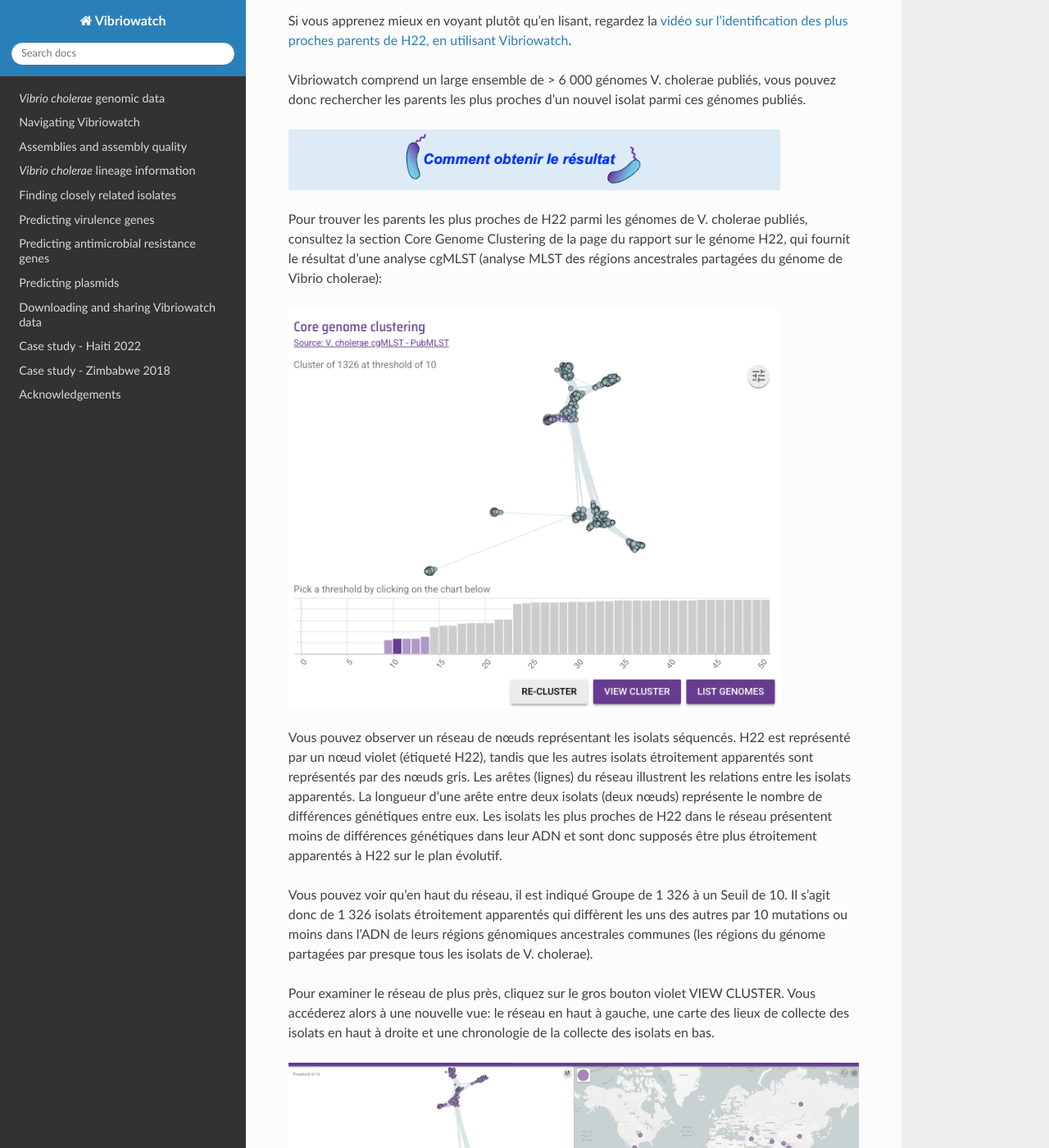
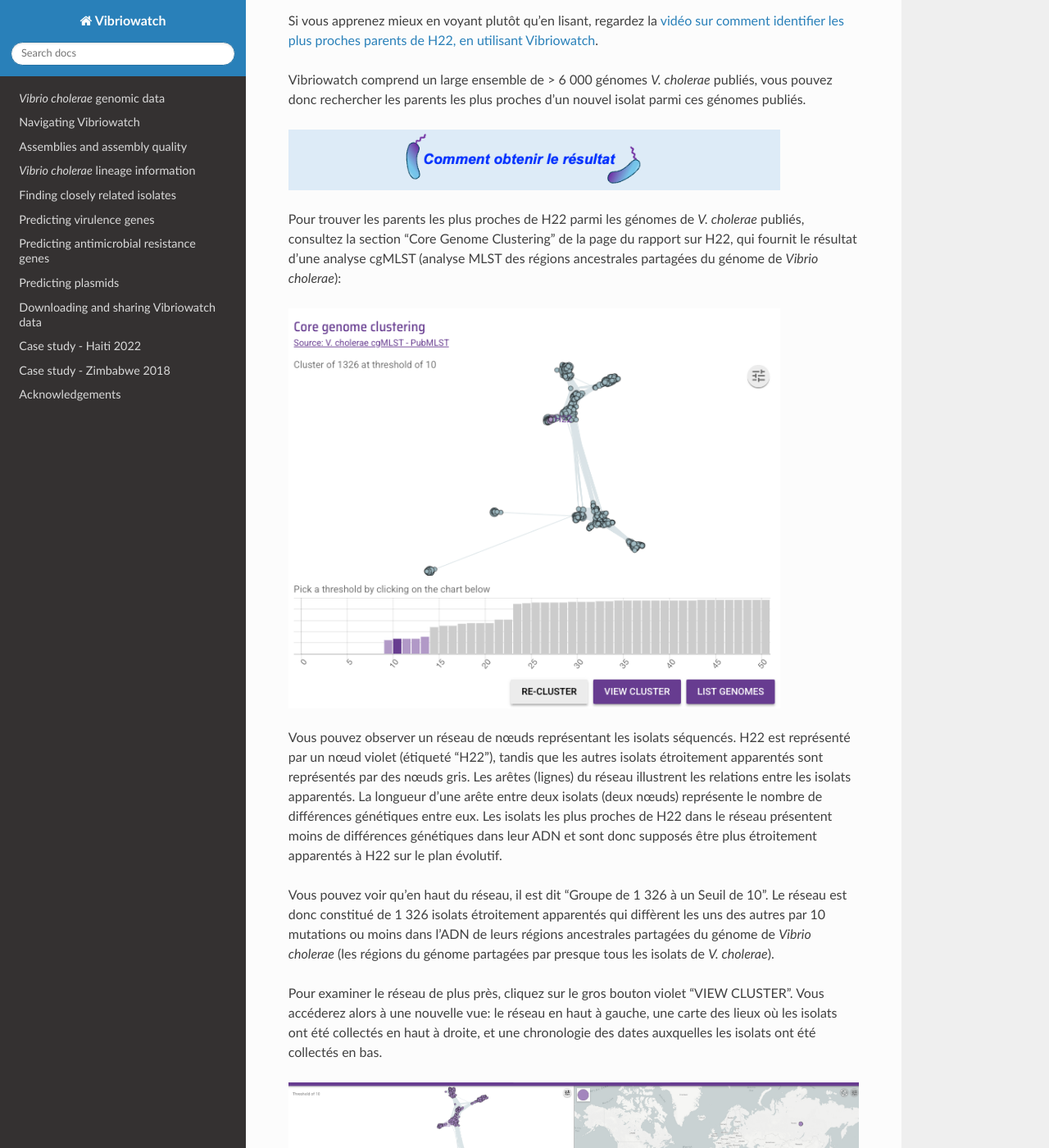
Before and after one commit to avrilcoghlan/vibriowatch, a Sphinx documentation site: the page built from docs/source/haiti_francais.rst, in a window 1280 px wide and 1400 px high, scrolled down 12127 px. Shown: the whole window at 82% size. Built offline with Sphinx 7.4.7 and the Read the Docs theme 3.1.0, drawn with Linux system fonts in a browser that asks for light colours; some of the changed text lies outside the part shown.

Commit message:
Update haiti_francais.rst

```diff
--- a/docs/source/haiti_francais.rst
+++ b/docs/source/haiti_francais.rst
@@ -271,30 +271,31 @@
 Quels sont les plus proches parents de H22 parmi les génomes de Vibrio cholerae publiés?
 ----------------------------------------------------------------------------------------
 
-Si vous apprenez mieux en voyant plutôt qu'en lisant, regardez la `vidéo sur l'identification des plus proches parents de H22, en utilisant Vibriowatch`_.
+Si vous apprenez mieux en voyant plutôt qu'en lisant, regardez la `vidéo sur comment identifier les plus proches parents de H22, en utilisant Vibriowatch`_.
 
-.. _vidéo sur l'identification des plus proches parents de H22, en utilisant Vibriowatch: https://youtu.be/08PCqdvbhWE
+.. _vidéo sur comment identifier les plus proches parents de H22, en utilisant Vibriowatch: https://youtu.be/08PCqdvbhWE
 
-Vibriowatch comprend un large ensemble de > 6 000 génomes V. cholerae publiés, vous pouvez donc rechercher les parents les plus proches d'un nouvel isolat parmi ces génomes publiés.
+Vibriowatch comprend un large ensemble de > 6 000 génomes *V. cholerae* publiés, vous pouvez donc rechercher les parents les plus proches d'un nouvel isolat parmi ces génomes publiés.
 
 .. image:: HowToGetTheResult_francais.png
   :width: 600
 
-Pour trouver les parents les plus proches de H22 parmi les génomes de V. cholerae publiés, consultez la section Core Genome Clustering de la page du rapport sur le génome H22, qui fournit le résultat d'une analyse cgMLST (analyse MLST des régions ancestrales partagées du génome de Vibrio cholerae):
+Pour trouver les parents les plus proches de H22 parmi les génomes de *V. cholerae* publiés, consultez la section "Core Genome Clustering" de la page du rapport sur H22, qui fournit le résultat d'une analyse cgMLST (analyse MLST des régions ancestrales partagées du génome de *Vibrio cholerae*):
 
 .. image:: Picture124.png
   :width: 600
 
-Vous pouvez observer un réseau de nœuds représentant les isolats séquencés. H22 est représenté par un nœud violet (étiqueté H22), tandis que les autres isolats étroitement apparentés sont représentés par des nœuds gris. Les arêtes (lignes) du réseau illustrent les relations entre les isolats apparentés. La longueur d'une arête entre deux isolats (deux nœuds) représente le nombre de différences génétiques entre eux. Les isolats les plus proches de H22 dans le réseau présentent moins de différences génétiques dans leur ADN et sont donc supposés être plus étroitement apparentés à H22 sur le plan évolutif.
+Vous pouvez observer un réseau de nœuds représentant les isolats séquencés. H22 est représenté par un nœud violet (étiqueté "H22"), tandis que les autres isolats étroitement apparentés sont représentés par des nœuds gris. Les arêtes (lignes) du réseau illustrent les relations entre les isolats apparentés. La longueur d'une arête entre deux isolats (deux nœuds) représente le nombre de différences génétiques entre eux. Les isolats les plus proches de H22 dans le réseau présentent moins de différences génétiques dans leur ADN et sont donc supposés être plus étroitement apparentés à H22 sur le plan évolutif.
 
-Vous pouvez voir qu'en haut du réseau, il est indiqué Groupe de 1 326 à un Seuil de 10. Il s'agit donc de 1 326 isolats étroitement apparentés qui diffèrent les uns des autres par 10 mutations ou moins dans l'ADN de leurs régions génomiques ancestrales communes (les régions du génome partagées par presque tous les isolats de V. cholerae).
+Vous pouvez voir qu'en haut du réseau, il est dit "Groupe de 1 326 à un Seuil de 10".
+Le réseau est donc constitué de 1 326 isolats étroitement apparentés qui diffèrent les uns des autres par 10 mutations ou moins dans l'ADN de leurs régions ancestrales partagées du génome de *Vibrio cholerae* (les régions du génome partagées par presque tous les isolats de *V. cholerae*).
 
-Pour examiner le réseau de plus près, cliquez sur le gros bouton violet VIEW CLUSTER. Vous accéderez alors à une nouvelle vue: le réseau en haut à gauche, une carte des lieux de collecte des isolats en haut à droite et une chronologie de la collecte des isolats en bas.
+Pour examiner le réseau de plus près, cliquez sur le gros bouton violet "VIEW CLUSTER". Vous accéderez alors à une nouvelle vue: le réseau en haut à gauche, une carte des lieux où les isolats ont été collectés en haut à droite, et une chronologie des dates auxquelles les isolats ont été collectés en bas.
 
 .. image:: Picture125.png
   :width: 800
 
-Vous pouvez à nouveau constater que le nœud violet représentant H22 (étiqueté H22) se trouve dans la partie supérieure du réseau. Pour sélectionner cette partie, dans le panneau supérieur gauche contenant le réseau, cliquez sur le bouton Contrôles en haut à droite:
+Vous pouvez à nouveau constater que le nœud violet représentant H22 (étiqueté "H22") se trouve dans la partie supérieure du réseau. Pour sélectionner cette partie, dans le panneau supérieur gauche contenant le réseau, cliquez sur le bouton Contrôles en haut à droite:
 
 .. image:: Picture126.png
   :width: 50
@@ -340,7 +341,7 @@
 .. image:: HowToInterpretTheResult_francais.png
   :width: 600
 
-Les résultats de l'analyse cgMLST ci-dessus indiquent que les plus proches parents de l'isolat H22 parmi les plus de 6 000 génomes publiés dans Vibriowatch sont d'autres génomes publiés en Haïti, à savoir des isolats collectés en Haïti en 2013, 2014, 2015 et 2017.
+Les résultats de l'analyse cgMLST ci-dessus indiquent que les plus proches parents de l'isolat H22 parmi les plus de 6 000 génomes publiés dans Vibriowatch sont les génomes d'autres isolats collectés en Haïti, à savoir des isolats collectés en Haïti en 2013, 2014, 2015 et 2017.
 
 .. image:: HorizontalDivider.png
   :width: 1200
```
Also changed, not shown: other parts of docs/source/haiti_francais.rst (+3 -3 lines).
